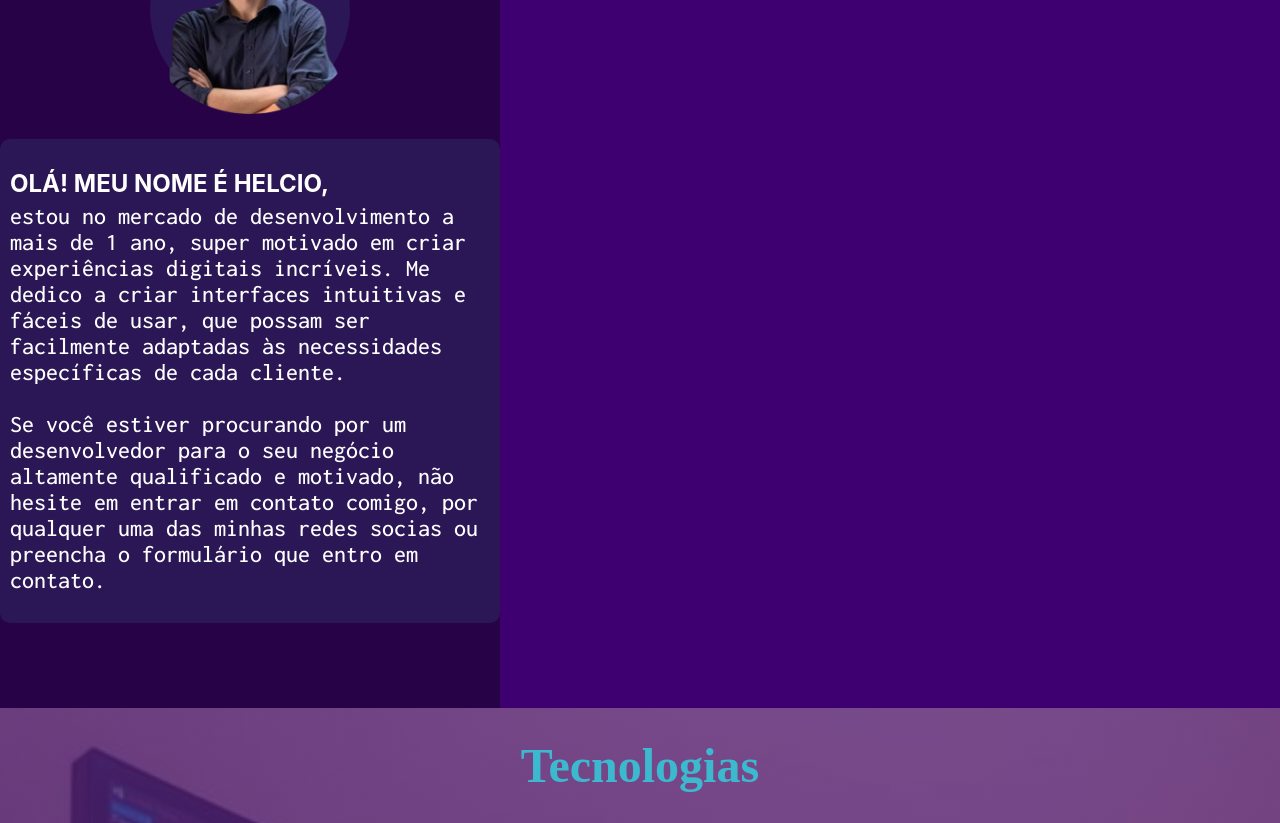
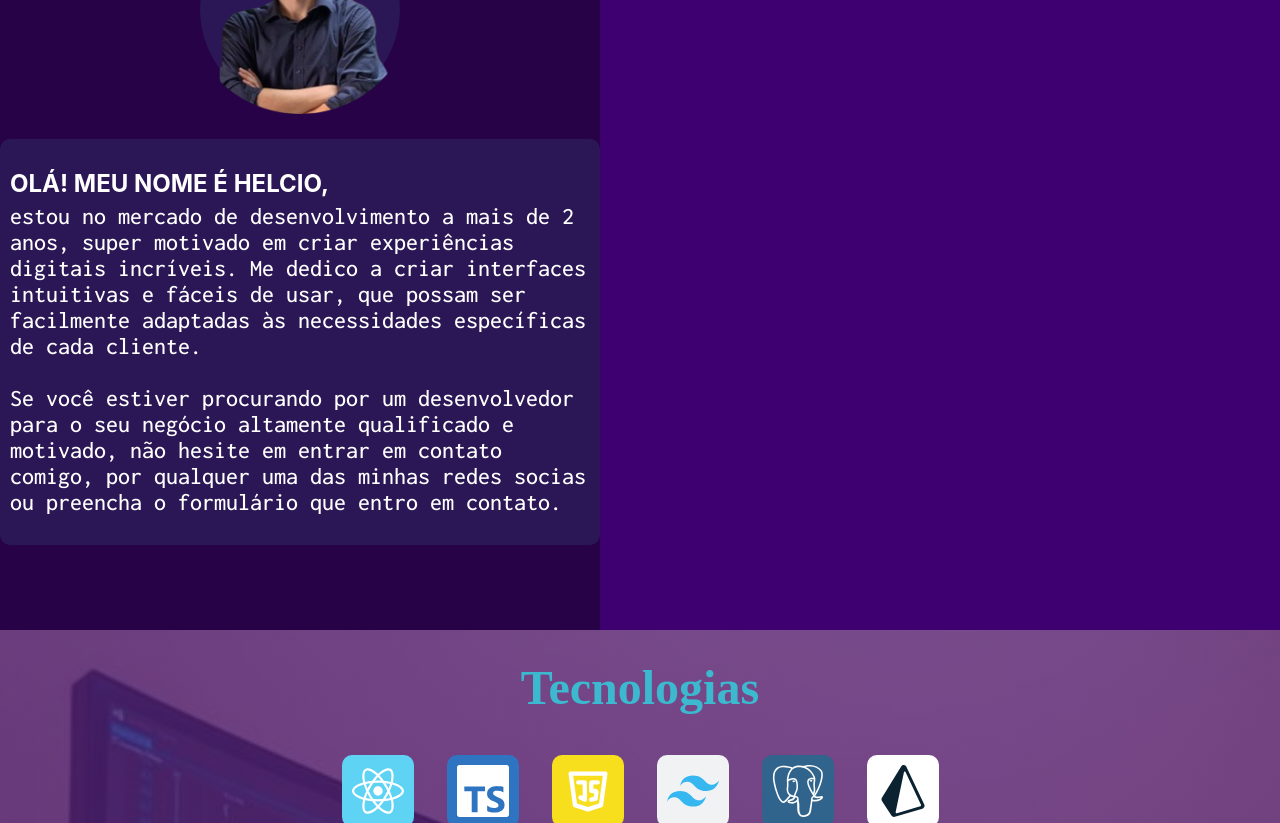
Before and after one commit to HelcioAnicio/Portfolio, a React (Vite) app: page / in a window 1280 px wide. Shown: the part 880-1703 px from the top of the page. Built offline with nearby package versions, Linux system fonts and the light colour scheme; no server answers.

Commit message:
Style: Update styles in aboutMe

```diff
--- a/src/Components/AboutMe/AboutMe.modules.scss
+++ b/src/Components/AboutMe/AboutMe.modules.scss
@@ -1,5 +1,5 @@
-@import '../.././Styles/index.scss';
-@import url('https://fonts.googleapis.com/css2?family=Inconsolata:wght@200;300;500&display=swap');
+@import "../.././Styles/index.scss";
+@import url("https://fonts.googleapis.com/css2?family=Inconsolata:wght@200;300;500&display=swap");
 
 .sectionContainer {
   height: 100%;
@@ -17,7 +17,7 @@
     margin: 20px 0 30px 0;
   }
 
-    .divFigure{
+  .divFigure {
     margin-bottom: 30px;
 
     .figure {
@@ -43,7 +43,7 @@
     background-color: $purpleAboutMe;
     border-radius: 10px;
     padding: 30px 10px;
-        max-width: 500px;
+    max-width: 600px;
     margin: 0 auto;
 
     h4 {
@@ -52,21 +52,7 @@
     }
 
     p {
-            font-family: 'Inconsolata', monospace;
+      font-family: "Inconsolata", monospace;
     }
   }
-
 }
-
-
-// @media screen and (min-width:1200px) and (min-height:590px) {
-
-//     .ContainerAbout {
-//         width: 75%;
-//         height: 80%;
-//         display: flex;
-//         justify-content: center;
-//         align-items: center;
-//     }
-
-// }
--- a/src/Components/AboutMe/AboutMe.tsx
+++ b/src/Components/AboutMe/AboutMe.tsx
@@ -1,31 +1,45 @@
-import './AboutMe.modules.scss'
+import "./AboutMe.modules.scss";
 // import '../Home/Home.modules.scss';
 
-import Photo  from '../../assets/profile.png';
+import Photo from "../../assets/profile.png";
 
+function AboutMe() {
+  const startYear = 2021;
+  const timeWorking = new Date().getFullYear();
+  const calcYears = timeWorking - startYear;
 
-
-function AboutMe () {
   return (
     <>
-            <section className='sectionContainer' id='aboutMe'>
+      <section
+        className='sectionContainer'
+        id='aboutMe'>
         <h2>SOBRE MIM</h2>
         <div className='divFigure'>
           <figure className='figure'>
-                        <img src={Photo} alt="profile"/>
+            <img
+              src={Photo}
+              alt='profile'
+            />
           </figure>
         </div>
-                <div className="divText">
+        <div className='divText'>
           <h4>OLÁ! MEU NOME É HELCIO,</h4>
-                    <p>estou no mercado de desenvolvimento a mais de 1 ano, super motivado em criar experiências digitais incríveis.
-                        Me dedico a criar interfaces intuitivas e fáceis de usar, que possam ser facilmente adaptadas às necessidades específicas de cada cliente.
-                        <br /><br />
-                        Se você estiver procurando por um desenvolvedor para o seu negócio altamente qualificado e motivado, não hesite em entrar em contato comigo, por qualquer uma das minhas redes socias ou  preencha o formulário que entro em contato.
+          <p>
+            estou no mercado de desenvolvimento a mais de {calcYears} anos,
+            super motivado em criar experiências digitais incríveis. Me dedico a
+            criar interfaces intuitivas e fáceis de usar, que possam ser
+            facilmente adaptadas às necessidades específicas de cada cliente.
+            <br />
+            <br />
+            Se você estiver procurando por um desenvolvedor para o seu negócio
+            altamente qualificado e motivado, não hesite em entrar em contato
+            comigo, por qualquer uma das minhas redes socias ou preencha o
+            formulário que entro em contato.
           </p>
         </div>
       </section>
     </>
-    )
+  );
 }
 
 export default AboutMe;
```
Lines whose indentation alone changed are shown as unchanged.
